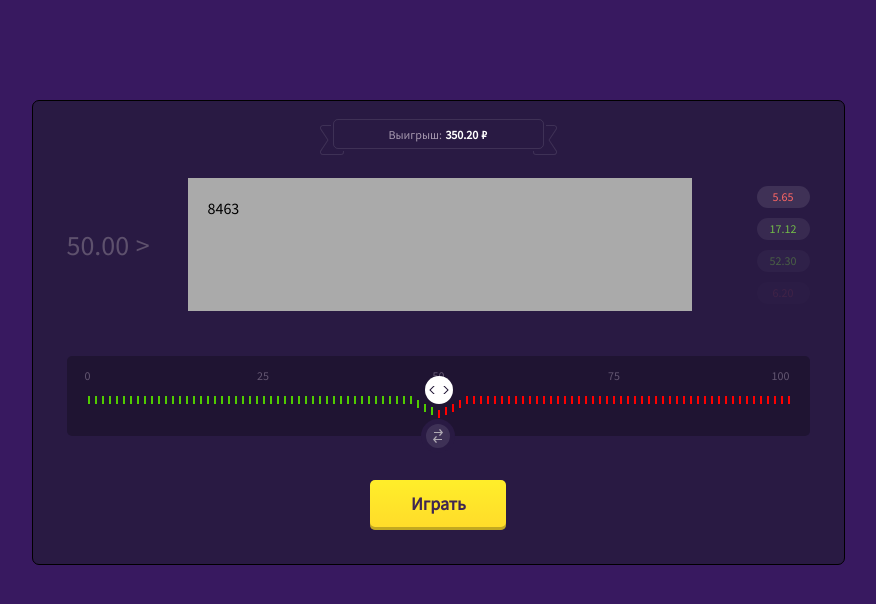
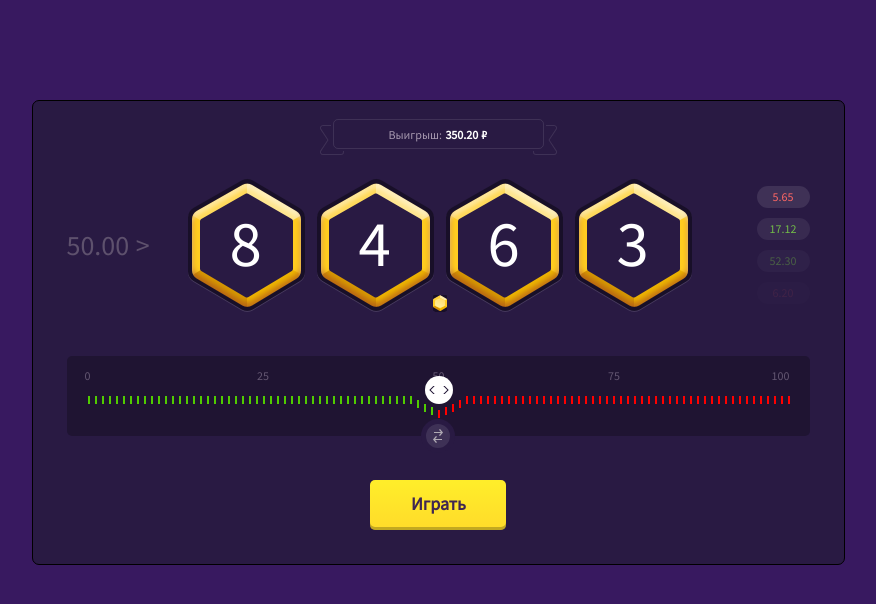
Before and after one commit to extriton/dice-nuxt, a Nuxt app: page / in a window 1280 px wide. Shown: the top 604 px of the page, without its empty margins (202-1078 px from the left). Built offline with nearby package versions, Linux system fonts and the light colour scheme.

Commit message:
Добвалены соты

```diff
--- a/components/dice/DiceResult.vue
+++ b/components/dice/DiceResult.vue
@@ -1,6 +1,27 @@
 <template>
   <div class="dice-result">
-    {{ result }}
+    <div class="dice-result-item">
+      <div class="dice-result-item-value">
+        {{ result.charAt(0) }}
+      </div>
+    </div>
+    <div class="dice-result-item">
+      <div class="dice-result-item-value">
+        {{ result.charAt(1) }}
+      </div>
+    </div>
+    <div class="dice-result-item">
+      <div class="dice-result-item-value">
+        {{ result.charAt(2) }}
+      </div>
+    </div>
+    <div class="dice-result-item">
+      <div class="dice-result-item-value">
+        {{ result.charAt(3) }}
+      </div>
+    </div>
+    <div class="clearfix" />
+    <div class="dice-result-dot" />
   </div>
 </template>
 
@@ -40,8 +61,43 @@ export default {
 <style>
 .dice-result {
   width: 504px;
-  height: 133px;
-  padding: 20px;
-  background-color: #aaa;
+  height: 134px;
+  position: relative;
 }
+
+.dice-result-item {
+  width: 117px;
+  height: 134px;
+  margin-right: 12px;
+  background: url('~assets/honeycomb.png') no-repeat transparent;
+  float: left;
+}
+
+.dice-result-item:nth-child(4) {
+  margin-right: 0;
+}
+
+.dice-result-item-value {
+  width: 35px;
+  height: 66px;
+  font-size: 65px;
+  color: #fff;
+  margin: 33px 0 0 42px;
+  line-height: 1;
+}
+
+.dice-result-dot {
+  width: 14px;
+  height: 17px;
+  position: absolute;
+  bottom: 0;
+  left: 50%;
+  transform: translateX(-50%);
+  background: url('~assets/dot_yellow.png') no-repeat transparent;
+}
+
+.clearfix {
+  clear: both;
+}
+
 </style>
```
Also changed, not shown: assets/dot_yellow.png (added), assets/honeycomb.png (added).
